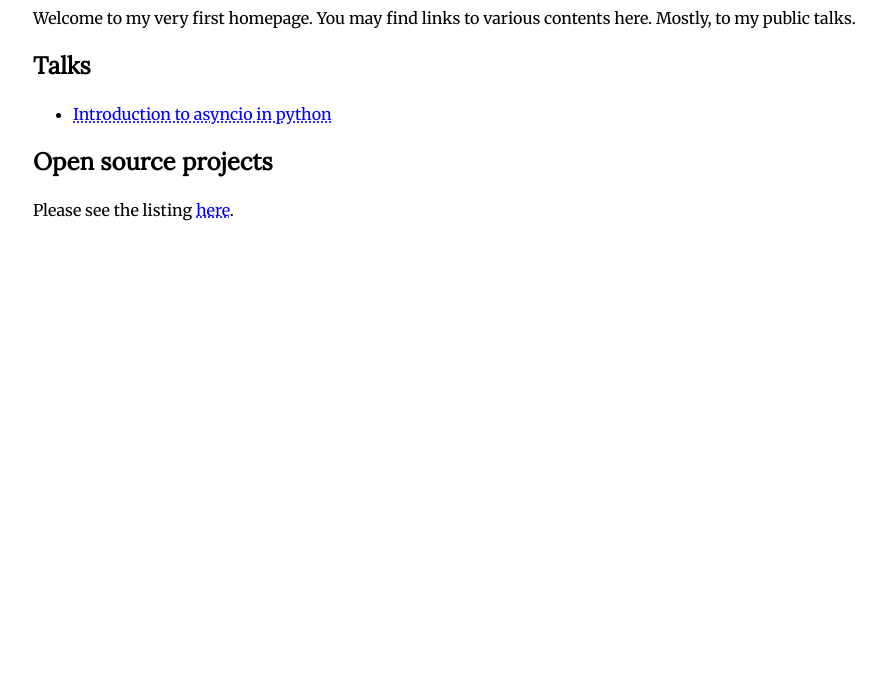
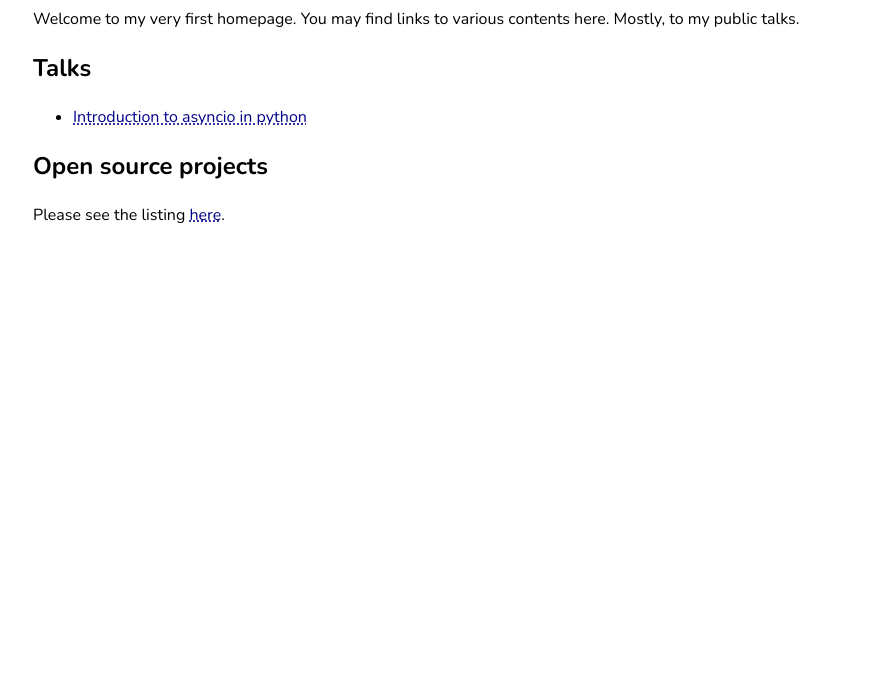
Before and after one commit to csernazs/csernazs.github.io, a plain HTML site: page index.html in a window 1280 px wide. Shown: the part 111-800 px from the top of the page, without its empty margins (17-902 px from the left). Drawn offline with nearby package versions, Linux system fonts and the light colour scheme.

Commit message:
index.html: font change

```diff
--- a/index.html
+++ b/index.html
@@ -3,18 +3,17 @@
     <head>
         <meta charset="UTF-8">
         <title>My start page</title>
-        <link href="https://fonts.googleapis.com/css2?family=Lora:ital,wght@0,400;1,400;1,700&family=Merriweather:ital,wght@0,300;0,400;0,700;0,900;1,300;1,400;1,700;1,900&display=swap" rel="stylesheet">
+        <link href="https://fonts.googleapis.com/css2?family=Nunito:ital,wght@0,200;0,300;0,400;0,600;0,700;0,800;0,900;1,200;1,300;1,400;1,600;1,700;1,800;1,900&display=swap" rel="stylesheet">
         <style>
             body {
                 margin: 50px;
-                font-family: 'Merriweather', sans-serif;
-                font-weight: 400;
+                font-family: 'Nunito', sans-serif;
 
             }
 
             h1, h2, h3 {
                 line-height: 1.5;
-                font-family: 'Lora', sans-serif;
+                font-family: 'Nunito', sans-serif;
             }
 
             a:hover {
@@ -22,6 +21,7 @@
             }
 
             a {
+                color: darkblue;
                 text-decoration: dotted underline;
             }
         </style>
```
